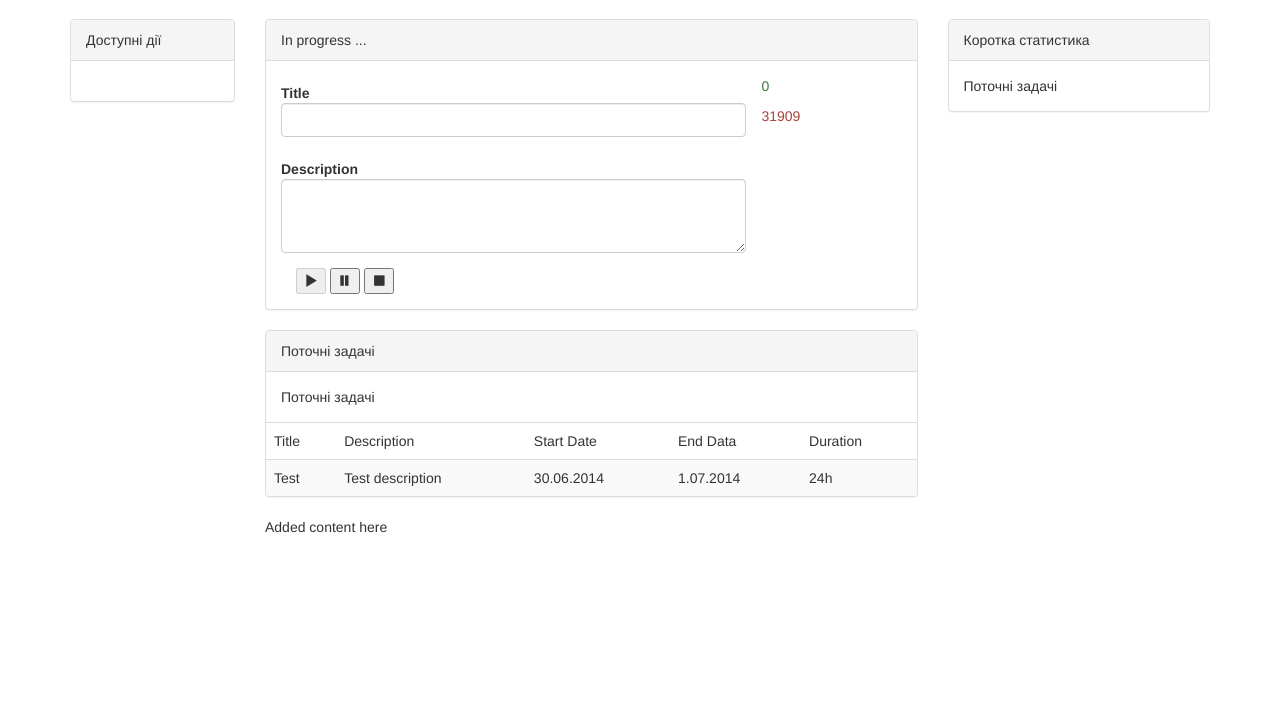
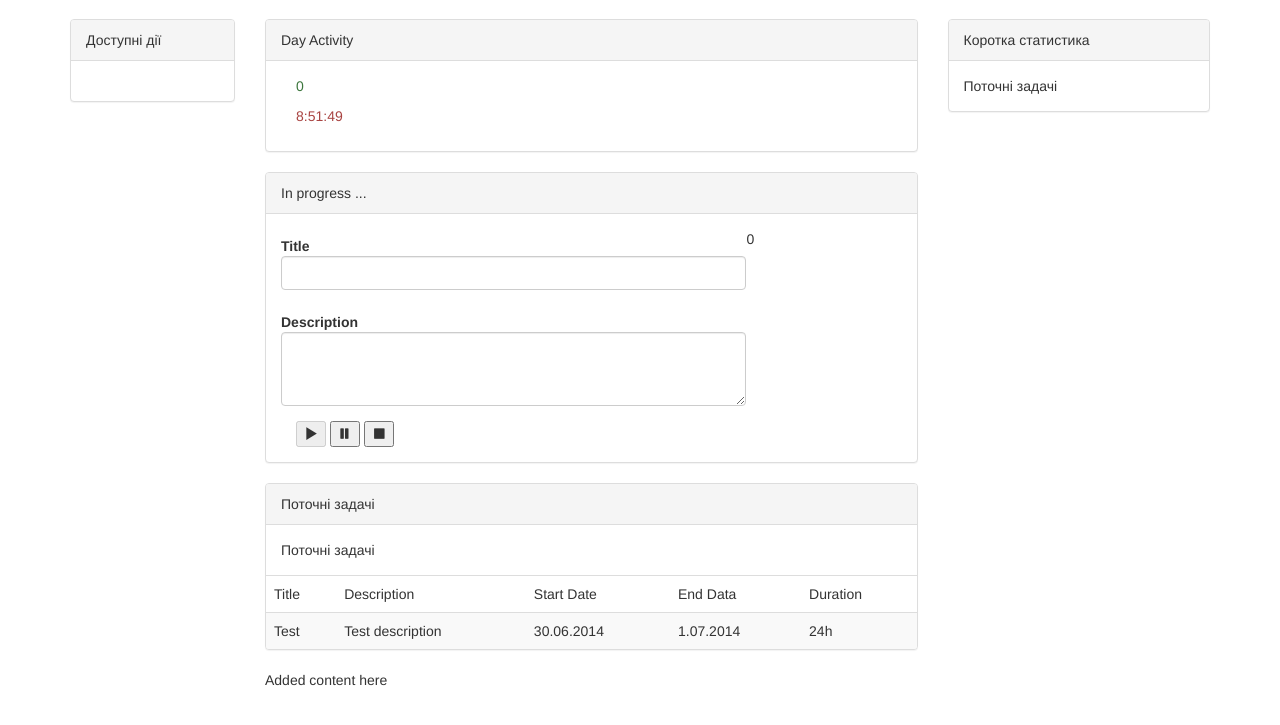
Before and after one commit to lpfan/time_tracker, a Python web app: template tracker/templates/user_dashboard.html in a window 1280 px wide. Shown: the part 51-776 px from the top of the page. Run offline with Jinja, Linux system fonts and the light colour scheme; the template is opened without the code that fills it, so the values that code supplies are empty.

Commit message:
Finish basic time formatting;

```diff
--- a/tracker/static/js/controllers.js
+++ b/tracker/static/js/controllers.js
@@ -71,6 +71,7 @@ ttControllers.controller('TimeMgmtCtrl', ['$scope', '$http', '$timeout', 'localS
             $scope.task = {};
             $scope.usefull_time = 0;
             $scope.useless_time = 0;
+            $scope.total_usefull_time = 0;
             var tickInterval = 1000;
 
             $scope.usefull_tick = function(){
@@ -81,6 +82,18 @@ ttControllers.controller('TimeMgmtCtrl', ['$scope', '$http', '$timeout', 'localS
             $scope.useless_tick = function(){
                 $scope.useless_time += 1;
                 $scope.useless_timer = $timeout($scope.useless_tick, tickInterval);
+            }
+
+            $scope.format_time = function(raw_seconds){
+                var sec_num = parseInt(raw_seconds, 10);
+                if (sec_num > 0){
+                    var hours = Math.floor(sec_num / 3600);
+                    var minutes = Math.floor((sec_num - (hours * 3600))/60);
+                    var seconds = sec_num - (hours * 3600) - (minutes * 60);
+                    var time = hours + ':' + minutes + ':' + seconds;
+                    return time;
+                }
+                return "0";
             }
 
             $scope.init = function(){
@@ -114,6 +127,7 @@ ttControllers.controller('TimeMgmtCtrl', ['$scope', '$http', '$timeout', 'localS
                 }).
                 success(function(data, status, headers, config){
                     $timeout.cancel($scope.useless_timer);
+                    $scope.stopIsDisabled = false;
                     var timer = $timeout($scope.usefull_tick, tickInterval);
                 });
                 return false;
@@ -122,7 +136,13 @@ ttControllers.controller('TimeMgmtCtrl', ['$scope', '$http', '$timeout', 'localS
             $scope.stopTimeTracking = function(){
                 var time = new Date();
                 $scope.task.end_time = time.getTime() / 1000;
+                $scope.stopIsDisabled = true;
+                $scope.isDisabled = false;
+                $scope.newTaskForm.$setPristine();
                 $timeout.cancel($scope.usefull_timer);
+                $scope.total_usefull_time += $scope.usefull_time;
+                $scope.usefull_time = 0;
+                $scope.task = {};
                 var timer = $timeout($scope.useless_tick, tickInterval);
                 return false;
             }
--- a/tracker/templates/user_dashboard.html
+++ b/tracker/templates/user_dashboard.html
@@ -14,7 +14,21 @@
         </div>
         <div class="col-md-7">
             {%raw%}
-            <div class="panel panel-default" ng-controller="TimeMgmtCtrl" ng-init="init()">
+            <div ng-controller="TimeMgmtCtrl" ng-init="init()">
+                <div class="panel panel-default">
+                    <div class="panel-heading">Day Activity</div>
+                    <div class="panel-body">
+                        <div class="col-md-1">
+                            <p class="text-success">
+                                {{ format_time(total_usefull_time) }}
+                            </p>
+                            <p class="text-danger">
+                                {{ format_time(useless_time) }}
+                            </p>
+                        </div>
+                    </div>
+                </div>
+                <div class="panel panel-default">
                     <div class="panel-heading">In progress ...</div>
                     <div class="panel-body">
                         <div class="col-md-9">
@@ -34,18 +48,14 @@
                                 <button ng-click="pauseTimeTracking()" ng-model="pauseIsActive">
                                     <span class="glyphicon glyphicon-pause"></span>
                                 </button>
-                            <button ng-click="stopTimeTracking()" ng-model="stopIsActive">
+                                <button ng-click="stopTimeTracking()" ng-model="stopIsDisabled" ng-disabled="stopIsDisabled">
                                     <span class="glyphicon glyphicon-stop"></span>
                                 </button>
                             </form>
                         </div>
-                    <div class="col-md-1">
-                        <p class="text-success">
-                            {{ usefull_time }}
-                        </p>
-                        <p class="text-danger">
-                            {{ useless_time }}
-                        </p>
+                        <div class="md-col-1">
+                            {{ format_time(usefull_time) }}
+                        </div>
                     </div>
                 </div>
             </div>
```
Lines whose indentation alone changed are shown as unchanged.
